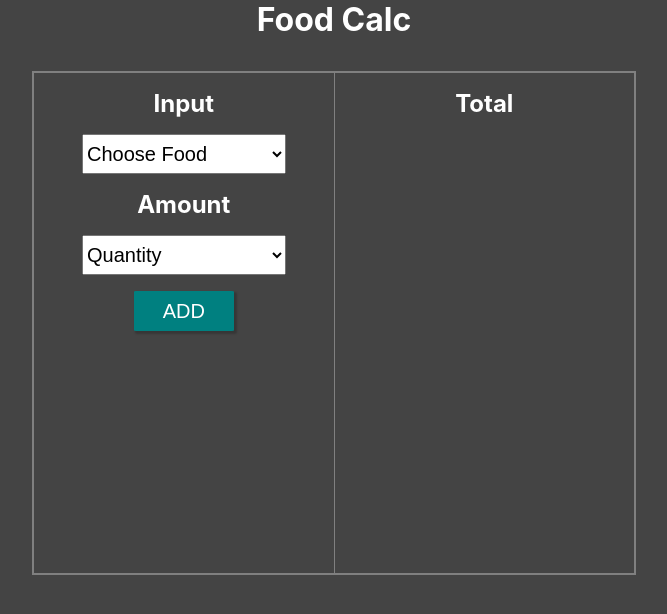
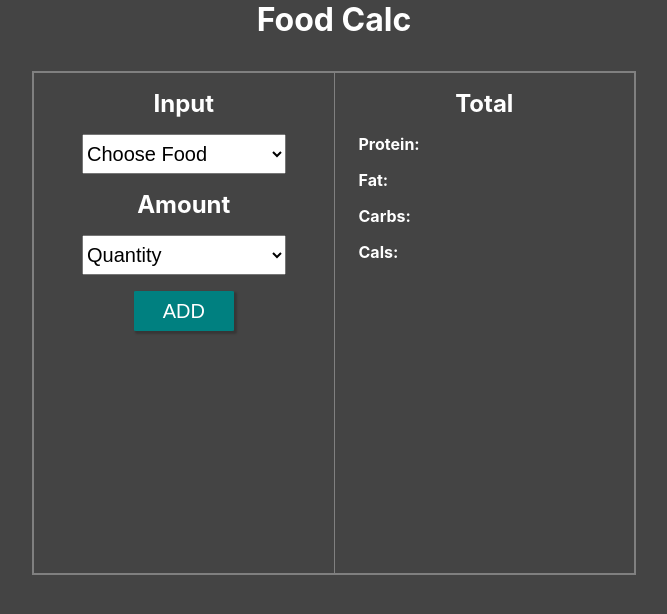
Before and after one commit to cfowler650/food-calc, a React (Create React App) app: page / in a window 1280 px wide. Shown: the top 614 px of the page, without its empty margins (306-973 px from the left). Built offline with nearby package versions, Linux system fonts and the light colour scheme.

Commit message:
Add Total UL for nutrients

```diff
--- a/src/components/Calc.jsx
+++ b/src/components/Calc.jsx
@@ -71,7 +71,19 @@ export default class Calc extends React.Component {
                             <h2>Total</h2>
 
                             <div>
+                               <div style={{display: "flex"}}>
+                                   <div style={{flex: "1", padding: "1em 0.5em"}}>
+                                        <ul style={{listStyle: "none", textAlign: "left"}}>
+                                            <li>Protein: </li>
+                                            <li>Fat: </li>
+                                            <li>Carbs: </li>
+                                            <li>Cals: </li>
+                                        </ul>
 
+
+                                    </div>
+
+                                </div>
                             </div>
                         </div>
 
--- a/src/index.css
+++ b/src/index.css
@@ -19,3 +19,9 @@ code {
     margin: 0;
     padding: 0;
 }
+
+
+li {
+    margin: 0 0 1em;
+    font-weight: bold;
+}
```
